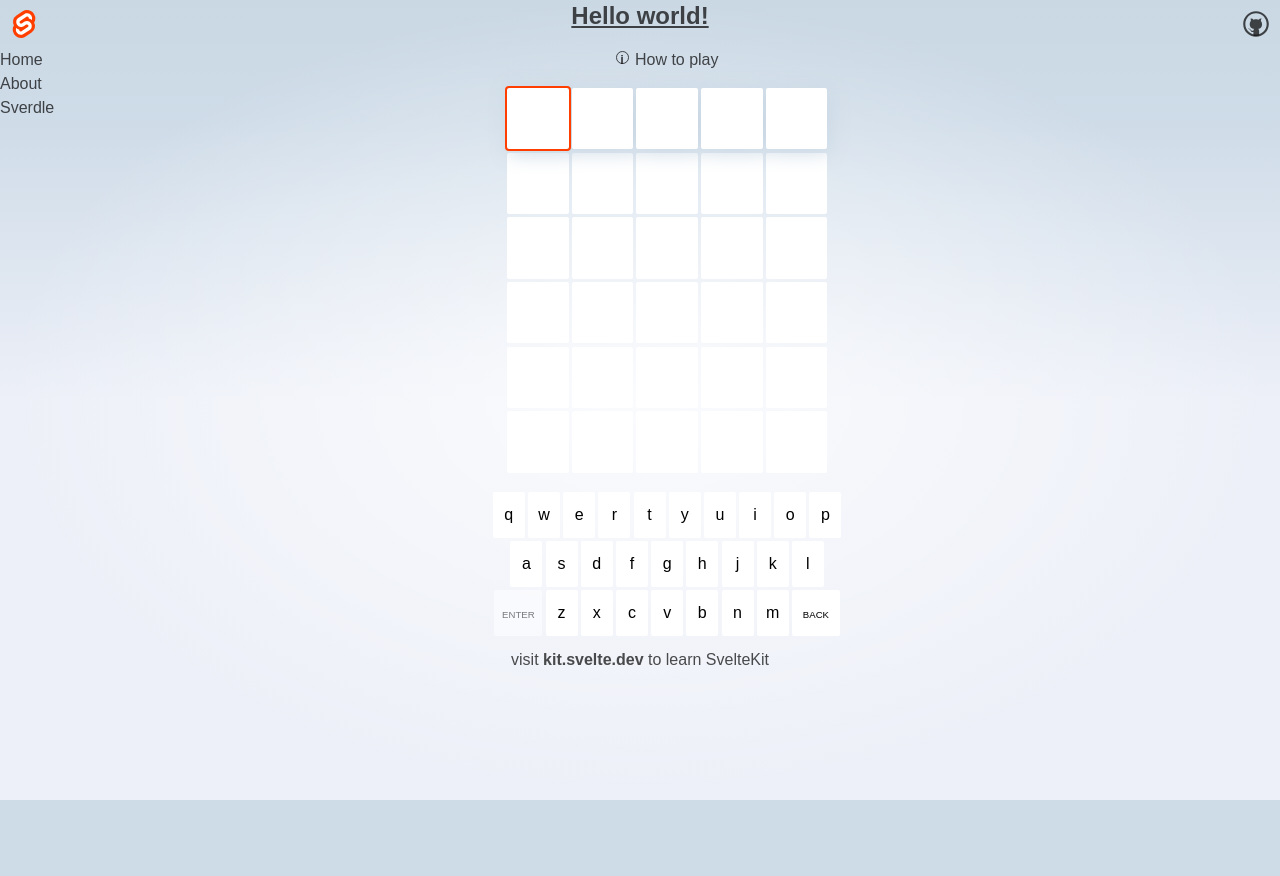
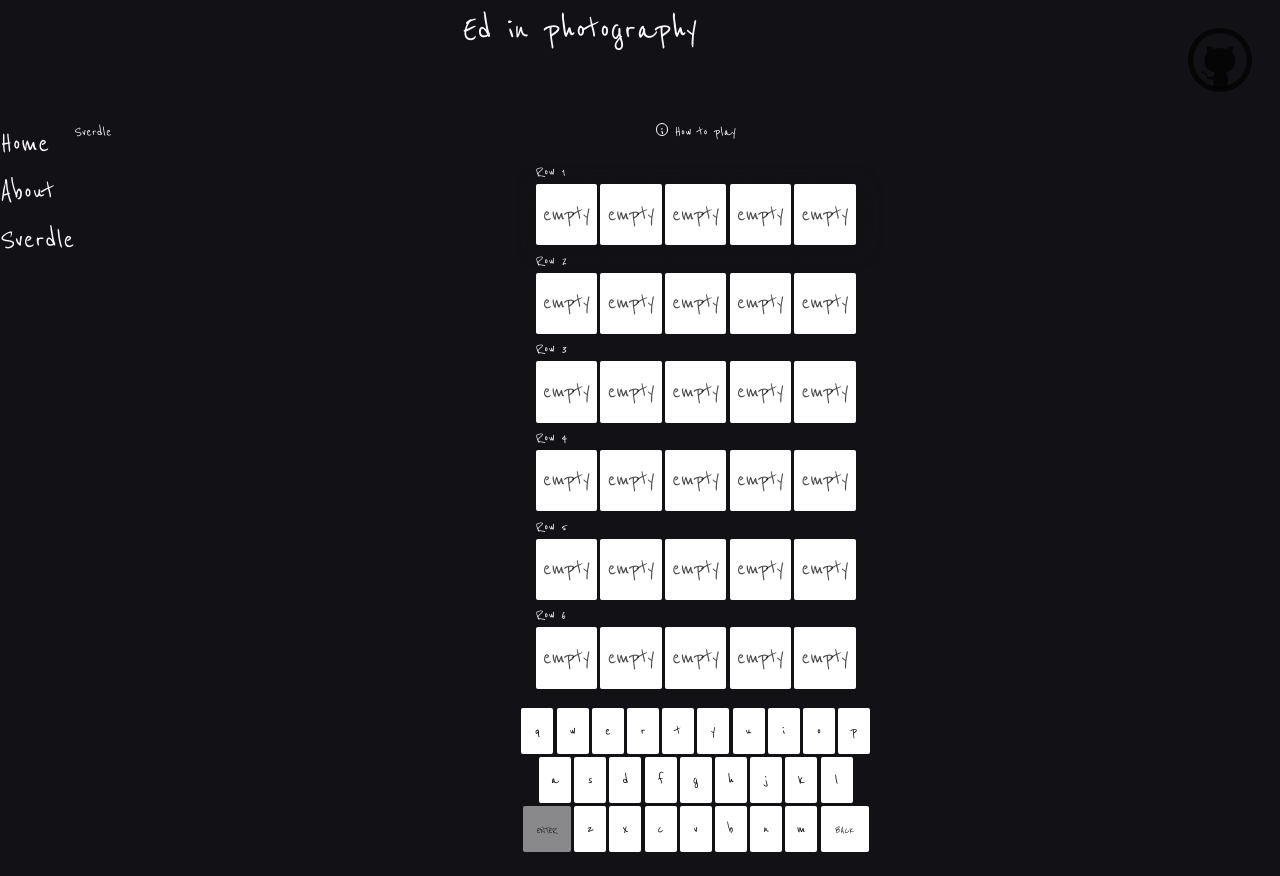
Before and after one commit to Alma-Co/edinphotography, a SvelteKit app: page /sverdle in a window 1280 px wide. Before the commit the page ends 800 px from the top, so only its background shows below. Built offline with nearby package versions, Linux system fonts and the light colour scheme; no server answers.

Commit message:
start building site

```diff
--- a/src/app.css
+++ b/src/app.css
@@ -1,3 +1,24 @@
 @tailwind base;
 @tailwind components;
 @tailwind utilities;
+
+@layer base {
+  html {
+    font-family:  'Reenie Beanie', Verdana, Georgia;
+  }
+
+  ::-webkit-scrollbar {
+    width: 10px;
+    height: 8px;
+  }
+
+  ::-webkit-scrollbar-track {
+    background: #ffffff;
+    border-radius: 5px;
+  }
+
+  ::-webkit-scrollbar-thumb {
+    background: #DEE3ED ;
+    border-radius: 5px;
+  }
+}
--- a/src/routes/+layout.svelte
+++ b/src/routes/+layout.svelte
@@ -14,7 +14,6 @@
 		<slot />
 	</main>
 	<footer>
-		<p>visit <a href="https://kit.svelte.dev">kit.svelte.dev</a> to learn SvelteKit</p>
 	</footer>
 </div>
 
@@ -38,14 +37,4 @@
 		align-items: center;
 		padding: 12px;
 	}
-
-	footer a {
-		font-weight: bold;
-	}
-
-	@media (min-width: 480px) {
-		footer {
-			padding: 12px 0;
-		}
-	}
 </style>
--- a/src/routes/+page.svelte
+++ b/src/routes/+page.svelte
@@ -10,7 +10,7 @@
 </svelte:head>
 
 <section>
-	<h1>
+	<!-- <h1>
 		<span class="welcome">
 			<picture>
 				<source srcset={welcome} type="image/webp" />
@@ -23,9 +23,7 @@
 
 	<h2>
 		try editing <strong>src/routes/+page.svelte</strong>
-	</h2>
-
-	<Counter />
+	</h2> -->
 </section>
 
 <style>
--- a/src/routes/Header.svelte
+++ b/src/routes/Header.svelte
@@ -1,18 +1,11 @@
 <script>
-	import { page } from '$app/stores';
-	import logo from '$lib/images/svelte-logo.svg';
 	import github from '$lib/images/github.svg';
 </script>
 
 <header>
-	<div class="corner">
-		<a href="https://kit.svelte.dev">
-			<img src={logo} alt="SvelteKit" />
-		</a>
-	</div>
-
-	<h1 class="sm:text-xl md:text-2xl lg:text-3xl font-bold md:underline">
-  		Hello world!
+	<span/>
+	<h1>
+  		Ed in photography
 	</h1>
 
 	<div class="corner">
@@ -26,6 +19,8 @@
 	header {
 		display: flex;
 		justify-content: space-between;
+		font-family: 'Reenie Beanie', cursive;
+		font-size: 40px;
 	}
 
 	.corner {
@@ -46,68 +41,4 @@
 		height: 2em;
 		object-fit: contain;
 	}
-
-	nav {
-		display: flex;
-		justify-content: center;
-		--background: rgba(255, 255, 255, 0.7);
-	}
-
-	svg {
-		width: 2em;
-		height: 3em;
-		display: block;
-	}
-
-	path {
-		fill: var(--background);
-	}
-
-	ul {
-		position: relative;
-		padding: 0;
-		margin: 0;
-		height: 3em;
-		display: flex;
-		justify-content: center;
-		align-items: center;
-		list-style: none;
-		background: var(--background);
-		background-size: contain;
-	}
-
-	li {
-		position: relative;
-		height: 100%;
-	}
-
-	li[aria-current='page']::before {
-		--size: 6px;
-		content: '';
-		width: 0;
-		height: 0;
-		position: absolute;
-		top: 0;
-		left: calc(50% - var(--size));
-		border: var(--size) solid transparent;
-		border-top: var(--size) solid var(--color-theme-1);
-	}
-
-	nav a {
-		display: flex;
-		height: 100%;
-		align-items: center;
-		padding: 0 0.5rem;
-		color: var(--color-text);
-		font-weight: 700;
-		font-size: 0.8rem;
-		text-transform: uppercase;
-		letter-spacing: 0.1em;
-		text-decoration: none;
-		transition: color 0.2s linear;
-	}
-
-	a:hover {
-		color: var(--color-theme-1);
-	}
 </style>
--- a/src/routes/Navbar.svelte
+++ b/src/routes/Navbar.svelte
@@ -30,7 +30,6 @@
     nav {
 		display: flex;
 		justify-content: center;
-		--background: rgba(255, 255, 255, 0.7);
 	}
 
 </style>
--- a/src/routes/styles.css
+++ b/src/routes/styles.css
@@ -1,17 +1,11 @@
 @import '@fontsource/fira-mono';
+@import url('https://fonts.googleapis.com/css2?family=Reenie+Beanie&display=swap');
 
 :root {
-	--font-body: Arial, -apple-system, BlinkMacSystemFont, 'Segoe UI', Roboto, Oxygen, Ubuntu,
-		Cantarell, 'Open Sans', 'Helvetica Neue', sans-serif;
+	--font-body: 'Reenie Beanie', 'Helvetica Neue', sans-serif;
 	--font-mono: 'Fira Mono', monospace;
-	--color-bg-0: rgb(202, 216, 228);
-	--color-bg-1: hsl(209, 36%, 86%);
-	--color-bg-2: hsl(224, 44%, 95%);
-	--color-theme-1: #ff3e00;
-	--color-theme-2: #4075a6;
-	--color-text: rgba(0, 0, 0, 0.7);
-	--column-width: 42rem;
-	--column-margin-top: 4rem;
+	--color-bg-0: rgba(18, 17, 21);
+	--color-text: rgb(252, 248, 255);
 	font-family: var(--font-body);
 	color: var(--color-text);
 }
@@ -20,14 +14,12 @@ body {
 	min-height: 100vh;
 	margin: 0;
 	background-attachment: fixed;
-	background-color: var(--color-bg-1);
+	background-color: var(--color-bg-0);
 	background-size: 100vw 100vh;
-	background-image: radial-gradient(
-			50% 50% at 50% 50%,
-			rgba(255, 255, 255, 0.75) 0%,
-			rgba(255, 255, 255, 0) 100%
-		),
-		linear-gradient(180deg, var(--color-bg-0) 0%, var(--color-bg-1) 15%, var(--color-bg-2) 50%);
+}
+
+nav {
+	font-size: 32px;
 }
 
 h1,
@@ -58,26 +50,6 @@ h2 {
 	font-size: 1rem;
 }
 
-pre {
-	font-size: 16px;
-	font-family: var(--font-mono);
-	background-color: rgba(255, 255, 255, 0.45);
-	border-radius: 3px;
-	box-shadow: 2px 2px 6px rgb(255 255 255 / 25%);
-	padding: 0.5em;
-	overflow-x: auto;
-	color: var(--color-text);
-}
-
-.text-column {
-	display: flex;
-	max-width: 48rem;
-	flex: 0.6;
-	flex-direction: column;
-	justify-content: center;
-	margin: 0 auto;
-}
-
 input,
 button {
 	font-size: inherit;
@@ -87,21 +59,3 @@ button {
 button:focus:not(:focus-visible) {
 	outline: none;
 }
-
-@media (min-width: 720px) {
-	h1 {
-		font-size: 2.4rem;
-	}
-}
-
-.visually-hidden {
-	border: 0;
-	clip: rect(0 0 0 0);
-	height: auto;
-	margin: 0;
-	overflow: hidden;
-	padding: 0;
-	position: absolute;
-	width: 1px;
-	white-space: nowrap;
-}
```
Also changed, not shown: static/admin/config.yml (+16 -16 lines).
